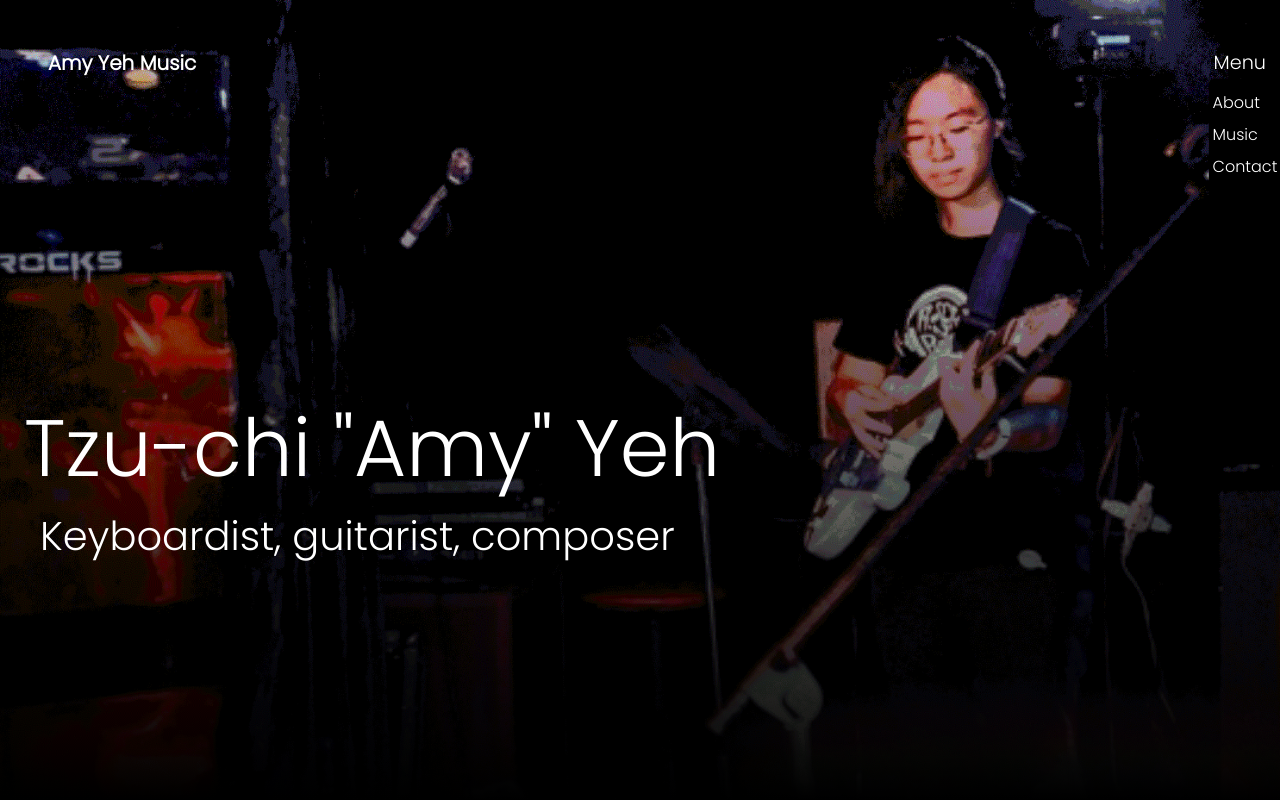
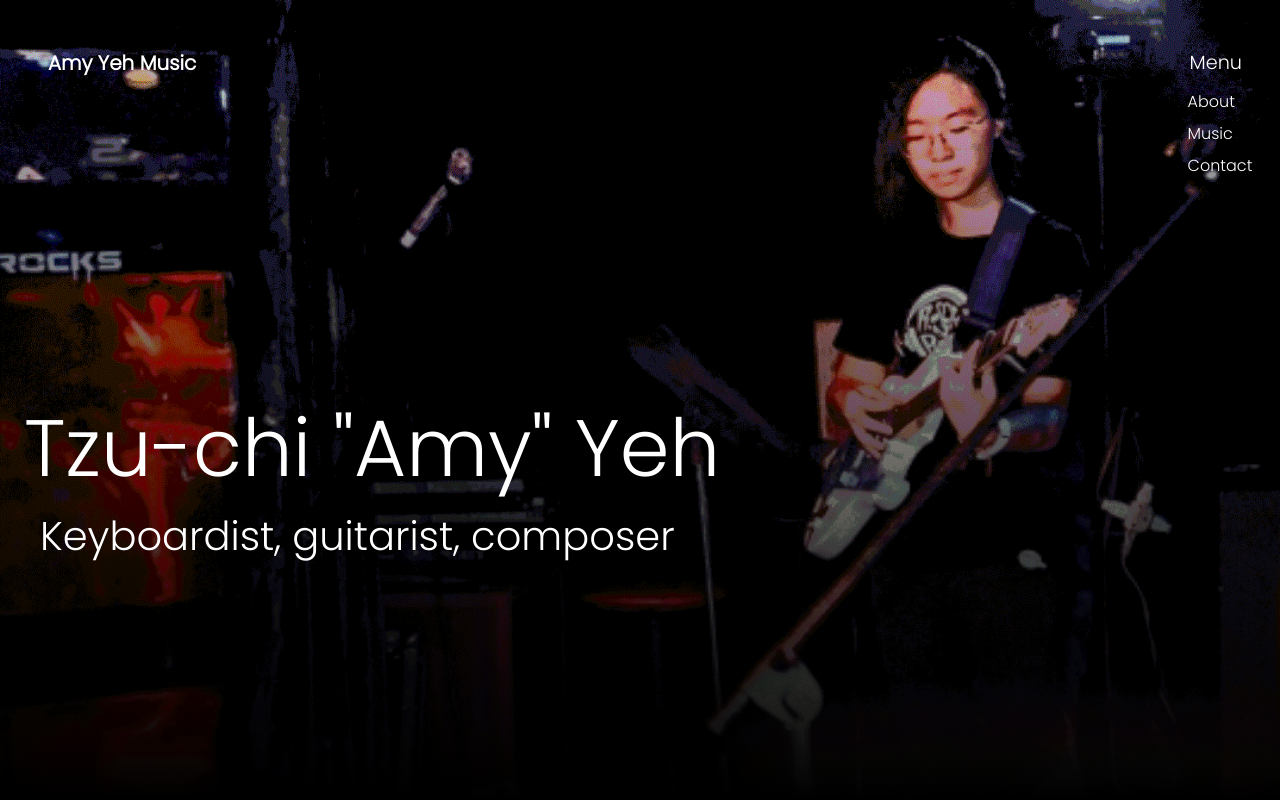
Before and after one commit to coleaniblett/amy-yeh-music, a React (Create React App) app: page / in a window 1280 px wide. Both pictures are taken after a click on the button "Menu". Shown: the top 800 px of the page. Built offline with nearby package versions, Linux system fonts and the light colour scheme.

Commit message:
css fixes to dropdown menu

```diff
--- a/src/components/DropdownMenu/DropdownMenu.css
+++ b/src/components/DropdownMenu/DropdownMenu.css
@@ -10,10 +10,13 @@
 }
 
 .dropdown-menu {
+  /* override Bootstrap default */
   display: block !important;
   position: absolute;
   top: 100%;
   left: 0;
+  /* override Bootstrap default */
+  border-width: 0 !important;
 }
 
 .dropdown-menu li {
--- a/src/components/DropdownMenu/DropdownMenu.tsx
+++ b/src/components/DropdownMenu/DropdownMenu.tsx
@@ -14,7 +14,7 @@ export const DropdownMenu: React.FC = () => {
         Menu
       </button>
       {isOpen && (
-        <ul className="dropdown-menu bg-black">
+        <ul className="dropdown-menu bg-transparent">
           <li><a href="#about">About</a></li>
           <li><a href="#music">Music</a></li>
           <li><a href="#contact">Contact</a></li>
--- a/src/components/Navbar/Navbar.css
+++ b/src/components/Navbar/Navbar.css
@@ -6,3 +6,7 @@ header {
 header p {
   font-family: 'Poppins', sans-serif;
 }
+
+.dropdown-wrapper {
+  margin: 0 24px;
+}
--- a/src/components/Navbar/Navbar.tsx
+++ b/src/components/Navbar/Navbar.tsx
@@ -10,7 +10,7 @@ export const Navbar: React.FC = () => {
         <p className="text-white fs-5 fw-bold m-3">
           Amy Yeh Music
         </p>
-        <div>
+        <div className="dropdown-wrapper">
           <DropdownMenu />
         </div>
       </div>
```
